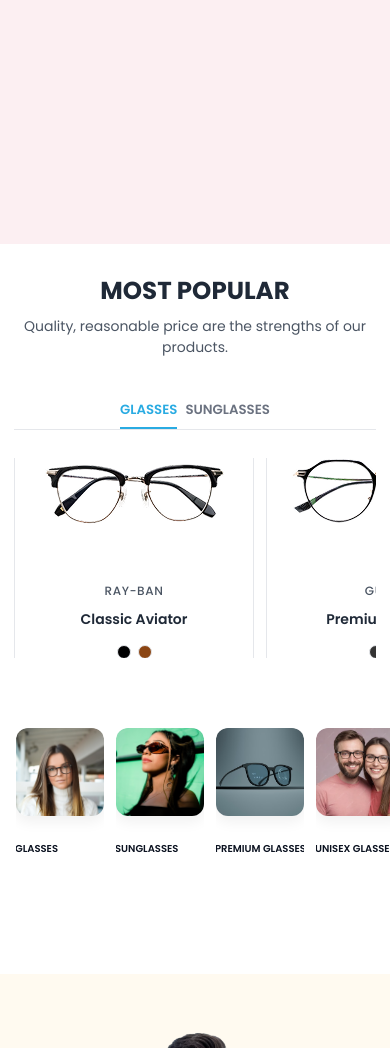
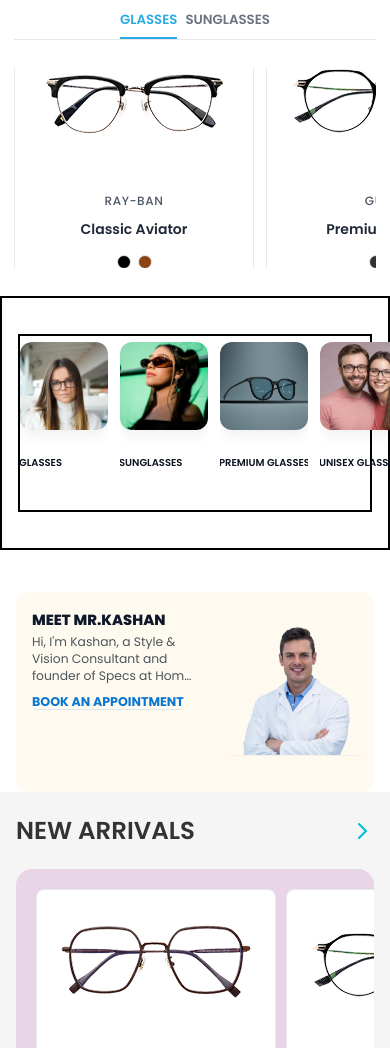
Before and after one commit to 17ishan/specs-at-home-2-, a plain HTML site: page index.html in a window 390 px wide. Shown: the part 952-2000 px from the top of the page. Drawn offline with Linux system fonts and the light colour scheme.

Commit message:
ui updated

```diff
--- a/index.html
+++ b/index.html
@@ -233,7 +233,7 @@
             <br>
             <br>
             <div class="container consultant-grid">
-              <img src="assets/bgimage.png" alt="" class="bg-image" style="position: absolute; margin-left: 530px; margin-bottom: 350px;">
+              <!-- <img src="assets/bgimage.png" alt="" class="bg-image" > -->
             <div class="consultant-text">
               <h2>MEET MR.KASHAN</h2>
               <p>Hi, I'm Kashan, a Style & Vision Consultant and founder of Specs at Home. My mission is simple: to make buying glasses easier, more affordable, and tailored to your lifestyle. I realised that the traditional eyewear industry hasn't changed for years - customers still face high prices, long waiting times, and the inconvenience of multiple visits to an optician. That's why I created Specs at Home, a mobile optical dispensing service that brings premium-quality eyewear straight to your door.</p>
--- a/style.css
+++ b/style.css
@@ -635,6 +635,7 @@ header .container {
     background-color: var(--brand-pink-light);
     padding: 3rem 0;
     height: 45rem;
+
   }
   .promo-banners-grid {
   /* border: 1px solid black; */
@@ -973,6 +974,11 @@ header .container {
   align-items: center;
   padding: 40px;
 }
+.consultant-grid >img{
+  position: absolute;
+  margin-left: 530px;
+  margin-bottom: 350px;
+}
 
 @media (max-width: 768px) {
   .consultant-grid {
@@ -1068,7 +1074,7 @@ header .container {
 /* --- Vision Banners --- */
 .vision-banners-section {
   /* padding: 4rem 0; */
-  border: 2px solid black;
+  /* border: 2px solid black; */
 }
 .vision-banners-grid {
   display: grid;
@@ -1139,10 +1145,12 @@ header .container {
   color: var(--text-light);
 }
 .testimonial-card-wrapper {
+  /* border: 2px solid black; */
   width: 100%;
 }
 .testimonial-card {
-  background-color: #fff;
+  background-color: #FEFDF8;
+  /* background-color: #fff; */
   padding: 1.5rem;
   border-radius: 0.5rem;
   box-shadow: 0 4px 6px -1px rgb(0 0 0 / 0.1), 0 2px 4px -2px rgb(0 0 0 / 0.1);
@@ -1193,9 +1201,9 @@ header .container {
   background-color: var(--brand-pink-light);
   padding: 5rem 0;
   height: 660px;
+}
+.blog-card-wrapper {
   /* border: 1px solid black; */
-}
-.blog-card-wrapper {
   width: 100%;
 }
 .blog-card {
@@ -1534,11 +1542,11 @@ footer {
   }
 
   /* Promo Banners - Mobile */
-  /* .promo-banners-section {
+  .promo-banners-section {
     height: auto;
     padding: 2rem 0;
-    border: 1px solid black;
-  } */
+    /* border: 1px solid black; */
+  }
 
 
 
@@ -1610,19 +1618,24 @@ footer {
   /* Category Section - Mobile */
   .category-section {
     padding: 2rem 0;
+    border: 2px solid black;
   }
 
   .category-flex {
     flex-direction: column;
     align-items: center;
-    gap: 1.5rem;
-    padding: 0 1rem;
-  }
+    gap: 2rem;
+    /* padding: 0 1rem; */
+    width: 100%;
+    border: 2px solid black;
+}
+
 
   .category-card {
     width: 100%;
     max-width: 300px;
     height: 200px;
+    /* border: 2px solid black; */
   }
 
   /* Consultant Section - Mobile */
@@ -1631,6 +1644,7 @@ footer {
     padding: 2rem 1rem;
     gap: 2rem;
     text-align: center;
+    /* border: 2px solid black; */
   }
 
   .consultant-text {
@@ -1693,12 +1707,16 @@ footer {
   }
 
   .testimonial-card-wrapper {
-    width: 100%;
+    width: 50%;
     padding: 0 1rem;
+    /* border: 2px solid black; */
   }
 
   .scroll-container {
     padding: 0 1rem;
+  }
+  .blog-card > img{
+    border-radius: 12px;
   }
 
   /* Blog Section - Mobile */
@@ -1708,8 +1726,13 @@ footer {
   }
 
   .blog-card-wrapper {
+    border-radius: 12px;
     width: 280px;
     flex-shrink: 0;
+    /* border: 2px solid black; */
+    border-radius: 12px;
+    background-color: white;
+    padding: 1rem;
   }
 
   /* CTA Section - Mobile */
@@ -1797,11 +1820,14 @@ footer {
   #hero-section {
     height: 200px;
     width: 100%;
+    border: 2px solid black;
   }
   .hero-content {
     text-align: center;
     padding: 1rem;
     align-items: center;
+    border: 2px solid black;
+    display: flex;
   }
   .hero-content h1 {
     font-size: 1.25rem;
@@ -1861,6 +1887,12 @@ footer {
 
   /* --- Consultant --- */
   .consultant-grid {
+
+    display: flex;
+    /* padding: 10px; */
+    justify-items: space-between;
+    align-items: center;
+    flex-direction: row-reverse;
     grid-template-columns: 1fr;
     text-align: center;
     padding: 2rem 1rem;
@@ -1887,6 +1919,7 @@ footer {
     display: flex;
     flex-direction: column;
     gap: 12px;
+    display: none;
   }
   .vision-card {
     height: 160px;
@@ -1909,6 +1942,14 @@ footer {
 
 
 }
+
+
+
+
+
+
+
+
 
 /* ========== Footer Responsive for Mobile ========== */
 /* Mobile-only footer (does NOT change desktop) */
@@ -2387,11 +2428,11 @@ footer {
         padding: 0;
         margin: 0;
         overflow-x: hidden;
-        border: 2px solid black;
+        /* border: 2px solid black; */
       }
 
       #new-arrivals .section-header {
-      border: 2px solid black;
+        /* border: 2px solid black; */
         display: flex;
         justify-content: space-between;
         align-items: center;
@@ -2400,7 +2441,6 @@ footer {
       }
 
       #new-arrivals .section-header h2 {
-        font-size: 18px;
         font-weight: 600;
         color: #333;
         margin: 0;
@@ -2420,6 +2460,7 @@ footer {
         background-size: contain;
         cursor: pointer;
         flex-shrink: 0;
+        font-size: 18px;
       }
 
       #new-arrivals .tabs {
@@ -2446,7 +2487,8 @@ footer {
       }
 
       #new-arrivals .product-card-wrapper {
-        width: 100%;
+        max-width: 50%;
+        /* border: 2px solid black; */
         height: auto;
     }
 
@@ -2558,3 +2600,141 @@ footer {
         display: block;
     }
 }
+
+
+
+
+/* Mobile-only consultant section (copy-paste this whole block) */
+@media (max-width: 768px) {
+  .consultant-section {
+    /* background: #fffbea; */
+    /* padding: 16px; */
+    padding-right: 16px;
+    padding-left: 16px;
+    border-radius: 12px;
+    box-sizing: border-box;
+    /* border: 2px solid black; */
+  }
+
+  /* container that holds text (left) and image (right) */
+  .consultant-section .container.consultant-grid {
+    display: flex;
+    /* flex-direction: row;               text left, image right */
+    align-items: center;
+    justify-content: space-between;
+    gap: 12px;
+    width: 100%;
+    max-width: 720px;
+    height: 200px;                     /* fixed visual height matching screenshot */
+    margin: 0 auto;
+    position: relative;
+    overflow: visible;                 /* allow image to sit slightly outside */
+    box-sizing: border-box;
+    padding: 16px;
+    border-radius: 12px;
+    /* border: 2px solid black; */
+
+  }
+
+  /* hide decorative background image on mobile */
+  .consultant-section .container.consultant-grid .bg-image,
+  .consultant-section .container.consultant-grid > img.bg-image {
+    display: none !important;
+  }
+
+  /* TEXT (left) */
+  .consultant-section .consultant-text {
+  /* take 60% of the row, allow shrinking */
+  flex: 0 1 60%;
+  max-width: 60%;
+  min-width: 0; /* allow truncation when needed */
+  box-sizing: border-box;
+  height: 160px;
+  text-align: left;
+  padding-right: 10px;
+  /* border: 2px solid black; */
+}
+
+
+  .consultant-section .consultant-text h2 {
+    font-size: 1.05rem;
+    line-height: 1.12;
+    margin: 0 0 6px 0;
+    font-weight: 800;
+    color: #0f172a;
+    /* border: 2px solid black; */
+  }
+
+  /* show only the first paragraph and clamp to 3 lines */
+  .consultant-section .consultant-text p {
+    font-size: 0.88rem;
+    line-height: 1.35;
+    color: #4a555b;
+    margin: 0 0 6px 0;
+    display: -webkit-box;
+    -webkit-box-orient: vertical;
+    overflow: hidden;
+    text-overflow: ellipsis;
+    /* border: 2px solid black; */
+  }
+  .consultant-section .consultant-text p:first-of-type {
+    -webkit-line-clamp: 3;
+  }
+  /* hide the second paragraph on mobile for compact layout */
+  .consultant-section .consultant-text p:nth-of-type(2) {
+    display: none;
+  }
+
+
+
+  /* Button styled as blue link, left aligned with text */
+  .consultant-section .consultant-text .btn,
+  .consultant-section .consultant-text a.btn,
+  .consultant-section .consultant-text a.btn-primary {
+    display: inline-block;
+    margin-top: 6px;
+    padding: 0;
+    background: none;
+    border: none;
+    color: #0b76d1;
+    font-size: 0.9rem;
+    font-weight: 700;
+    text-decoration: none;
+    border-bottom: 1px solid rgba(11,118,209,0.14);
+    line-height: 1;
+    cursor: pointer;
+  }
+
+  /* IMAGE (right) */
+  .consultant-section .consultant-image {
+    flex: 0 0 140px;                   /* fixed column for the image */
+    width: 140px;
+    height: 140px;
+    /* display: flex;
+    align-items: center;
+    justify-content: flex-end;         */
+    box-sizing: border-box;
+    /* position: absolute; */
+    transform: translateX(8px);
+    /* margin-left: ;  */
+    /* border: 1px solid black; */
+  }
+
+  .consultant-section .consultant-image img {
+    width: 140px;
+    height: 140px;
+    object-fit: cover;
+    border-radius: 8px;
+    display: block;
+    box-shadow: 0 1px 0 rgba(15,17,42,0.04);
+  }
+
+  /* very small screens: scale down proportionally */
+  @media (max-width: 380px) {
+    .consultant-section .container.consultant-grid { height: 150px; }
+    .consultant-section .consultant-image { flex: 0 0 120px; width: 120px; height: 120px; transform: translateX(6px); }
+    .consultant-section .consultant-image img { width: 120px; height: 120px; }
+    .consultant-section .consultant-text h2 { font-size: 1rem; }
+    .consultant-section .consultant-text p { font-size: 0.86rem; -webkit-line-clamp: 3; }
+  }
+}
```
Lines whose indentation alone changed are shown as unchanged.
